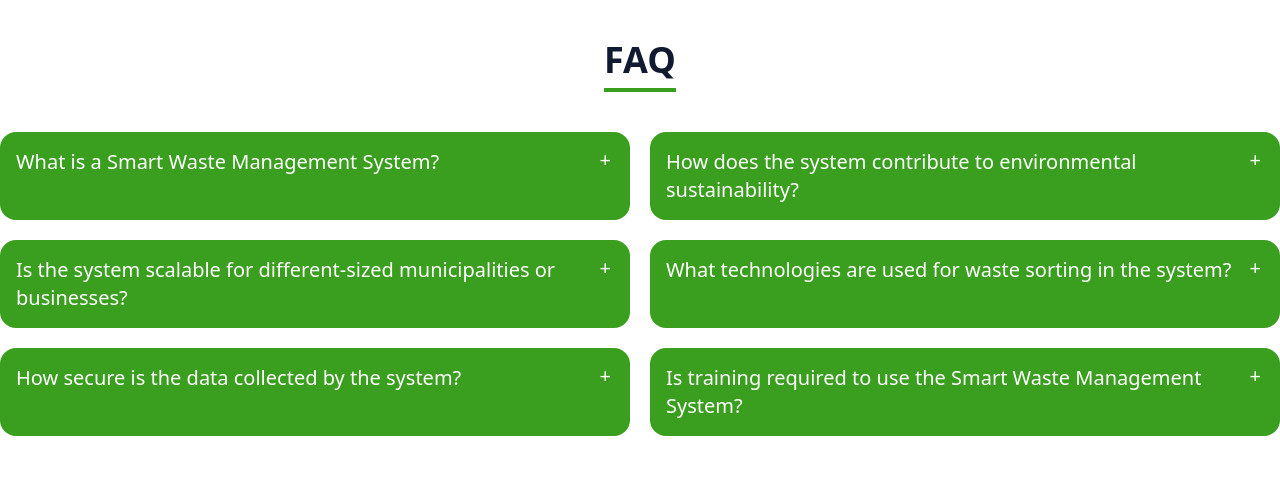
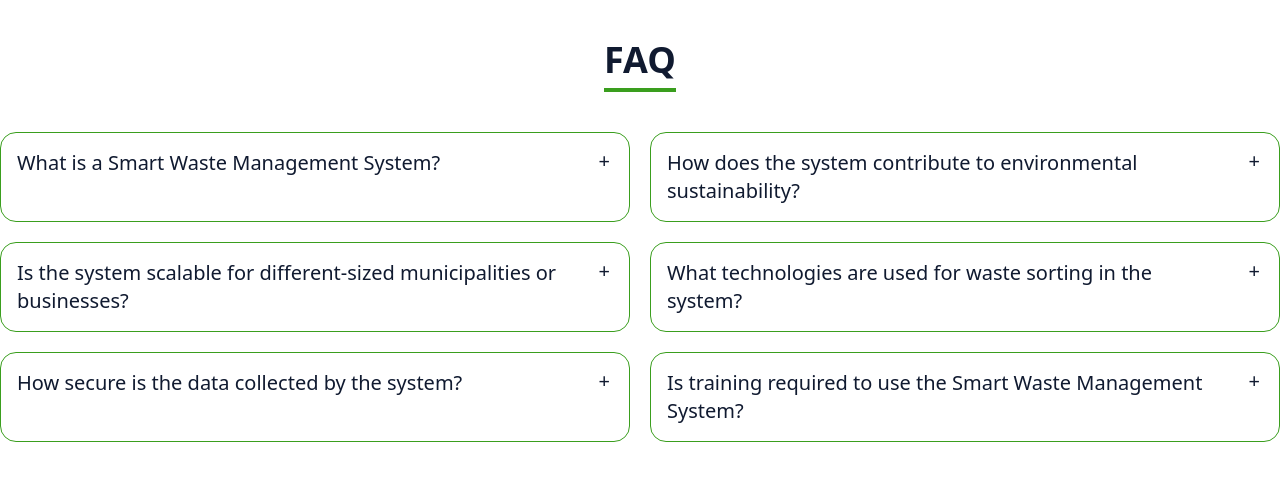
Before and after one commit to Raisul-24/EcoSmart-Bins-client-side, a React (Vite) app: page / in a window 1280 px wide. Shown: the part 1900-2392 px from the top of the page. Built offline with nearby package versions, Linux system fonts and the light colour scheme; no server answers.

Commit message:
fix faq secion

```diff
--- a/src/Components/FAQ/FAQ.jsx
+++ b/src/Components/FAQ/FAQ.jsx
@@ -5,24 +5,23 @@ const FAQ = () => {
   return (
     <div className="max-w-7xl mx-auto xl:px-0 px-5 mb-20">
       <div className="flex justify-center">
-        <h3 className="w-fit pt-5 pb-2 text-4xl border-b-4 border-[#3A9E1E] mb-10 font-semibold text-[#101a30]">
+        <h3 className="w-fit pt-5 pb-2 text-4xl border-b-4 border-brand-color mb-10 font-semibold text-[#101a30]">
           FAQ
         </h3>
       </div>
       {dataLoaing ? (
         <div className="text-center">
-          <span className="loading bg-[#3A9E1E] loading-spinner loading-lg"></span>
+          <span className="loading bg-brand-color loading-spinner loading-lg"></span>
         </div>
       ) : (
         <div className="grid gap-5 md:grid-cols-2 sm:grid-cols-1">
           {data?.map((item) => (
             <div
               key={item?.id}
-              className="collapse collapse-plus bg-[#3A9E1E] text-white"
-              data-aos="fade-up" data-aos-duration={`1000`}
+              className="collapse collapse-plus border border-brand-color text-[#101a30]"
             >
-              <input type="radio" name="accordion" />
-              <div className="collapse-title text-xl font-medium">
+              <input type="checkbox" name="accordion" />
+              <div className="collapse-title  text-xl font-medium">
                 {item?.qus}
               </div>
               <div className="collapse-content">
```
